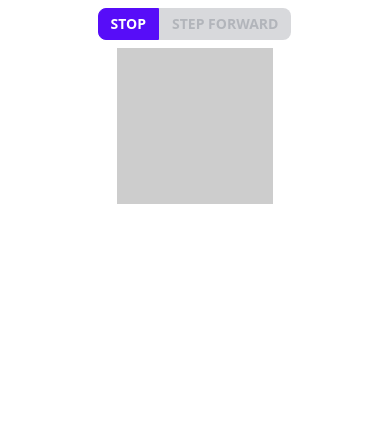
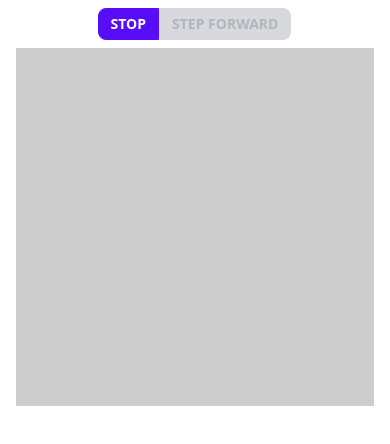
Before and after one commit to maxmarcon/wasm-game-of-life, a Vue app: page www/index.html in a window 390 px wide. Built offline with nearby package versions, Linux system fonts and the light colour scheme; what wasm-game-of-life would draw is missing.

Commit message:
fix size on mobile

```diff
--- a/www/index.html
+++ b/www/index.html
@@ -1,6 +1,7 @@
 <!DOCTYPE html>
 <html lang="en-US">
 <head>
+    <meta name="viewport" content="width=device-width, initial-scale=1" />
     <link href="output.css" rel="stylesheet">
     <meta charset="utf-8">
     <title>Game of Life</title>
@@ -12,7 +13,7 @@
         <button class="btn btn-primary btn-sm" :disabled="!stopped" @click="singleStep()">Step forward</button>
     </div>
     <div class="flex w-full h-full items-center justify-center">
-        <canvas class="w-2/5" id="game-of-life-canvas"></canvas>
+        <canvas class="md:w-2/5 w-11/12" id="game-of-life-canvas"></canvas>
         <script src="bootstrap.js"></script>
     </div>
 </div>
```
